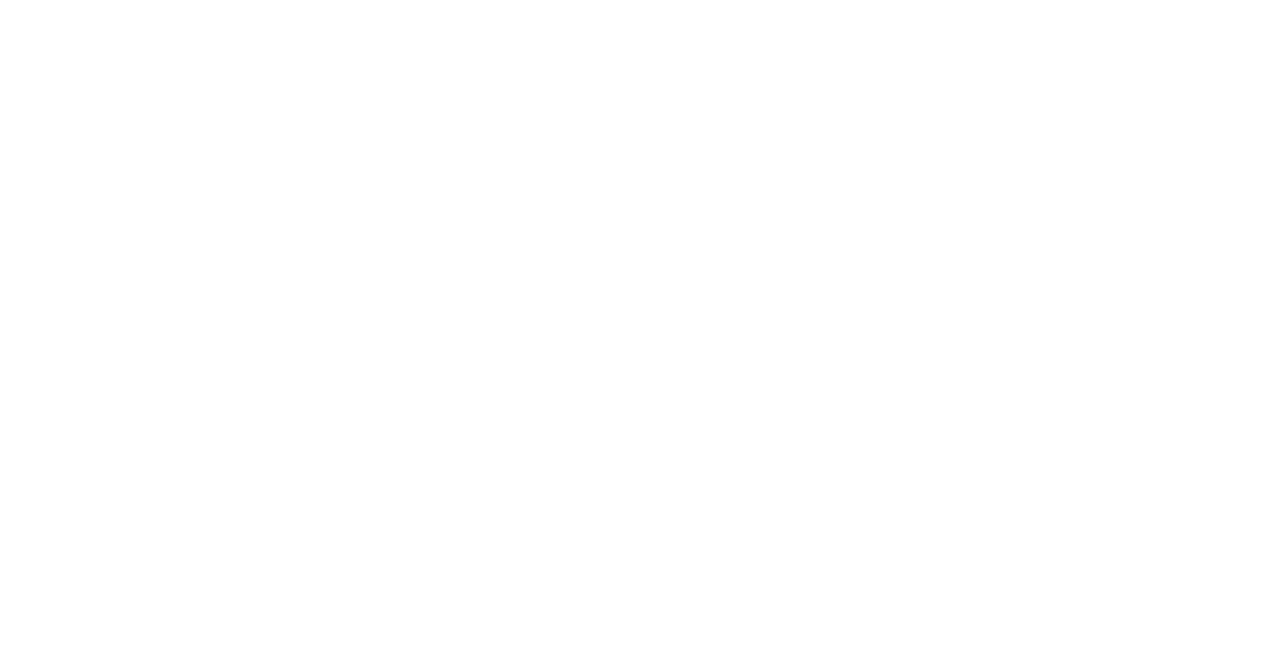
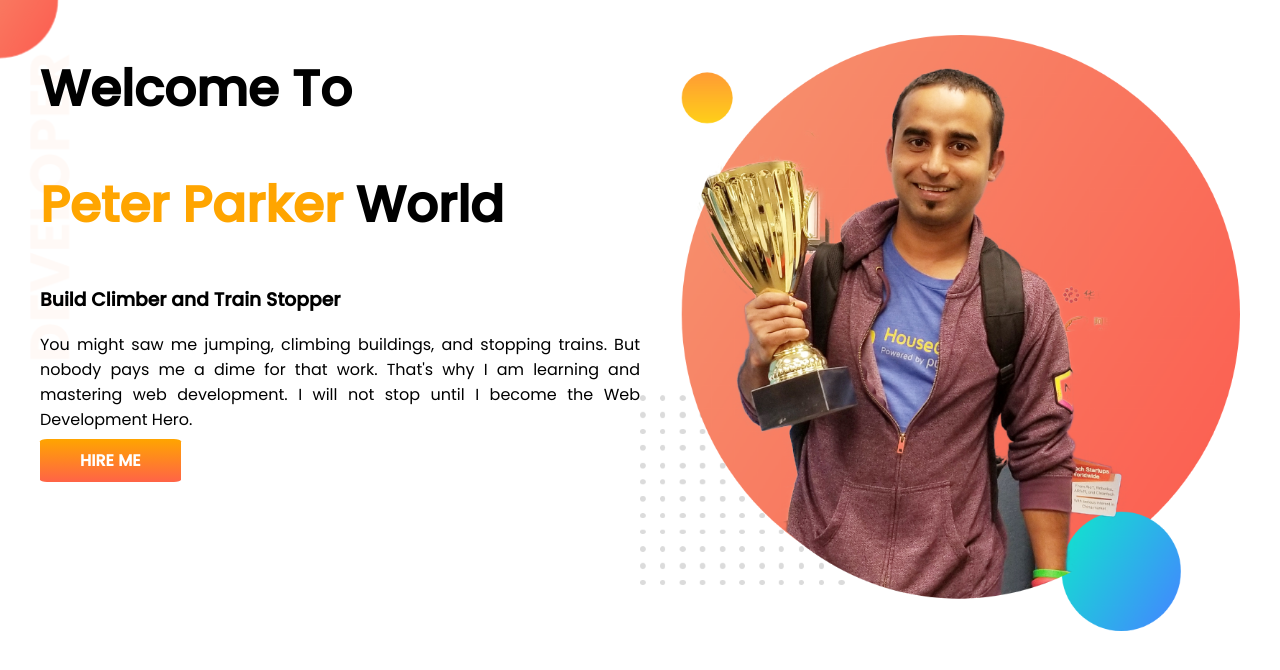
Before and after one commit to fahimmuntasir23103/developer-portfolio, a plain HTML site: page index.html in a window 1280 px wide. Drawn offline with Linux system fonts and the light colour scheme.

Commit message:
website header created

```diff
--- a/index.html
+++ b/index.html
@@ -1,12 +1,36 @@
 <!DOCTYPE html>
 <html lang="en">
+
 <head>
     <meta charset="UTF-8">
     <meta http-equiv="X-UA-Compatible" content="IE=edge">
     <meta name="viewport" content="width=device-width, initial-scale=1.0">
     <title>Portfolio</title>
+    <link rel="preconnect" href="https://fonts.googleapis.com">
+    <link rel="preconnect" href="https://fonts.gstatic.com" crossorigin>
+    <link href="https://fonts.googleapis.com/css2?family=Poppins:ital,wght@0,400;0,500;1,400&display=swap"
+        rel="stylesheet">
+    <link rel="stylesheet" href="style.css">
 </head>
+
 <body>
+    <section class="first-section">
+        <div class="describe describe-text">
+            <h1>Welcome To</h1>
+            <h1><span class="name-color">Peter Parker</span> World</h1>
+            <h3>Build Climber and Train Stopper</h3>
+            <p>You might saw me jumping, climbing buildings, and stopping trains. But nobody pays me a dime for that
+                work.
+                That's why I am learning and mastering web development. I will not stop until I become the Web
+                Development
+                Hero.
+            </p>
+            <a href="https://www.linkedin.com/company/programminghero" target="-blank">HIRE ME</a>
+        </div>
+        <div class="describe describe-image">
+            <img src="images/jhankar.png" alt="">
+        </div>
+    </section>
+</body>
 
-</body>
 </html>
--- a/style.css
+++ b/style.css
@@ -0,0 +1,44 @@
+body{
+    font-family: 'Poppins', sans-serif;
+    margin: 0;
+    font-weight:400;
+}
+h1{
+    font-size: 50px;
+}
+.first-section{
+    width:100%;
+    display: flex;
+    padding-top: 10px;
+    background-image: url(images/top-banner.png);
+    background-repeat: no-repeat;
+
+}
+.describe-text{
+    width:50%;
+    padding-left: 40px;
+}
+.describe-image{
+    width:50%;
+    padding: 25px 40px 0px 0px;
+}
+.describe-text h1, h3, p{
+    width: 100%;
+}
+.name-color{
+    color: orange;
+}
+.describe-image img{
+    width: 100%;
+}
+.describe-text p{
+    text-align: justify;
+}
+.describe-text a{
+    text-decoration: none;
+    background-image: linear-gradient(orange, tomato);
+    color: white;
+    padding: 10px 40px;
+    border-radius: 5%;
+    font-weight:700;
+}
```
Also changed, not shown: images/dream-bg.png (added), images/exp-bg.png (added), images/jhankar.png (added), images/jhankar2.png (added), images/my-bg.png (added), images/my-bg2.png (added), images/top-banner.png (added).
